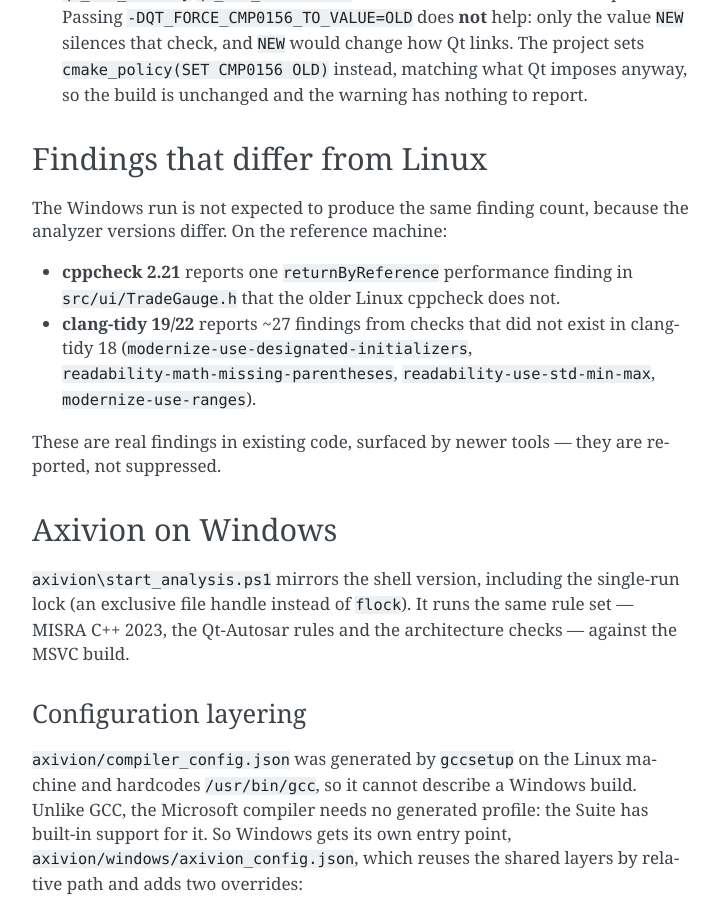
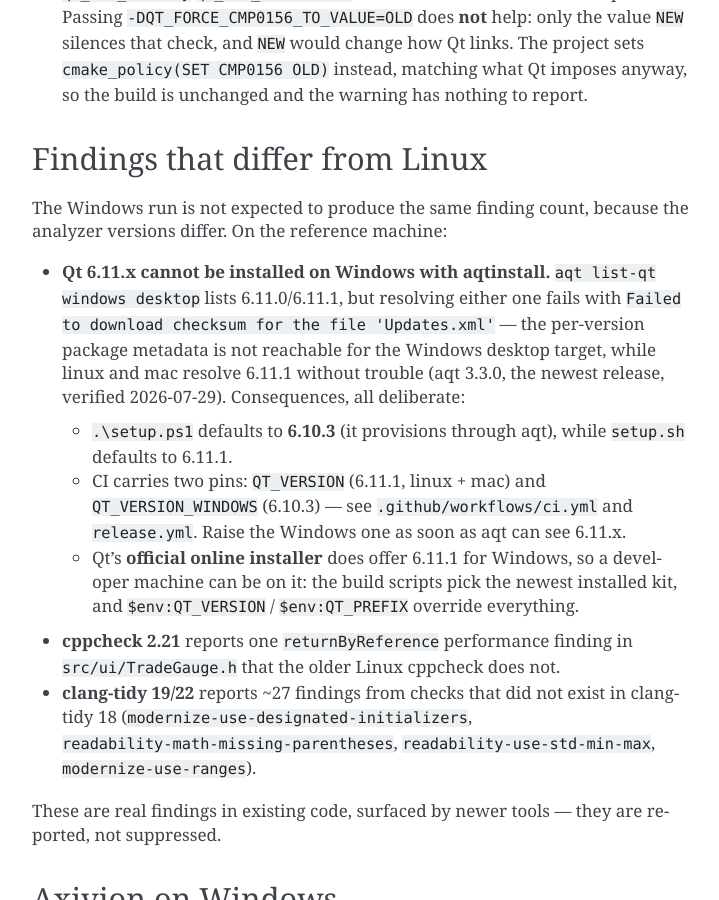
Before and after one commit to MartinSch77/TradingApp, a Sphinx documentation site: the page built from docs/windows.md, in a window 1280 px wide and 900 px high, scrolled down 11929 px. Shown: the whole window, without its empty margins (388-1107 px from the left). Built offline with Sphinx 7.4.7, drawn with Linux system fonts in a browser that asks for light colours.

Commit message:
CI: Windows keeps its own Qt pin — aqt cannot install 6.11.x there
Both Windows jobs (ci.yml build-windows, release.yml windows-zip) failed at the
Qt install, not at the build: aqtinstall 3.3.0 — the newest release, so this is
not a stale tool — cannot resolve the Windows desktop metadata for 6.11.x.
Reproduced outside CI:

  aqt list-qt windows desktop --arch 6.11.1  -> Failed to download checksum for
                                               the file 'Updates.xml'
  aqt list-qt windows desktop --arch 6.11.0  -> same
  aqt list-qt windows desktop --arch 6.10.3  -> win64_msvc2022_64 …
  aqt list-qt linux/mac desktop --arch 6.11.1 -> fine

So the workflows now carry two pins — QT_VERSION 6.11.1 for linux/mac and
QT_VERSION_WINDOWS 6.10.3 — and setup.ps1 (which provisions through aqt)
defaults to 6.10.3 while setup.sh stays on 6.11.1. Qt's official online
installer does offer 6.11.1 for Windows, so a developer machine can still be on
it: the build scripts take the newest installed kit and QT_VERSION / QT_PREFIX
override everything. Raise the Windows pin as soon as aqt can see 6.11.x.

Documented as a gotcha in docs/windows.md with the exact error, and the split is
named in the docs/tools.md inventory so the version column cannot mislead.

Found by dry-running release.yml (workflow_dispatch builds both artifacts and
publishes nothing): the Linux AppImage job passed there, including its headless
smoke test, while the Windows job never got to the packaging script.

Co-Authored-By: Claude Opus 5 (1M context) <noreply@anthropic.com>

```diff
--- a/docs/windows.md
+++ b/docs/windows.md
@@ -384,6 +384,21 @@ reason, and `.gitignore` covers stray `*.csexe`/`*.csmes`.
 The Windows run is not expected to produce the same finding count, because the
 analyzer versions differ. On the reference machine:
 
+* **Qt 6.11.x cannot be installed on Windows with aqtinstall.** `aqt list-qt
+  windows desktop` lists 6.11.0/6.11.1, but resolving either one fails with
+  `Failed to download checksum for the file 'Updates.xml'` — the per-version
+  package metadata is not reachable for the Windows desktop target, while linux
+  and mac resolve 6.11.1 without trouble (aqt 3.3.0, the newest release,
+  verified 2026-07-29). Consequences, all deliberate:
+  * `.\setup.ps1` defaults to **6.10.3** (it provisions through aqt), while
+    `setup.sh` defaults to 6.11.1.
+  * CI carries two pins: `QT_VERSION` (6.11.1, linux + mac) and
+    `QT_VERSION_WINDOWS` (6.10.3) — see `.github/workflows/ci.yml` and
+    `release.yml`. Raise the Windows one as soon as aqt can see 6.11.x.
+  * Qt's **official online installer** does offer 6.11.1 for Windows, so a
+    developer machine can be on it: the build scripts pick the newest installed
+    kit, and `$env:QT_VERSION` / `$env:QT_PREFIX` override everything.
+
 * **cppcheck 2.21** reports one `returnByReference` performance finding in
   `src/ui/TradeGauge.h` that the older Linux cppcheck does not.
 * **clang-tidy 19/22** reports ~27 findings from checks that did not exist in
```
Also changed, not shown: docs/tools.md (+1 -1 lines), 3 other files.
